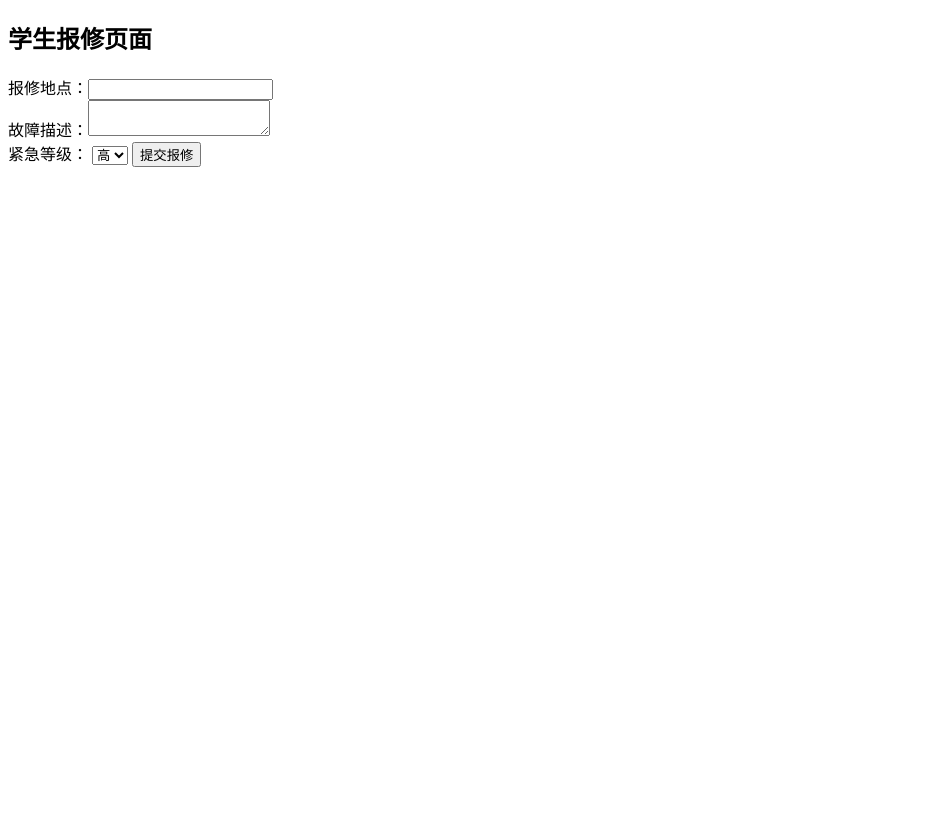
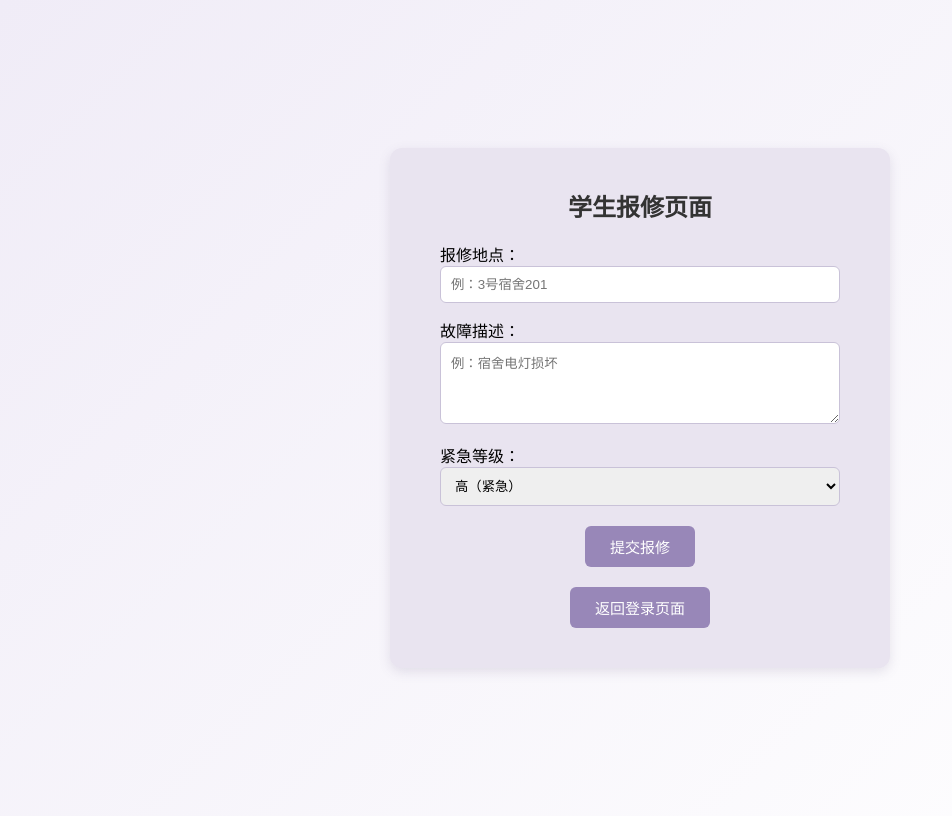
Before and after one commit to nannn12/dorm-repair-system, a Flask app: page /student in a window 1280 px wide. Shown: the whole page, without its empty margins (0-952 px from the left). Before the commit the page ends 167 px from the top, so only its background shows below. Run offline with Flask 3, Linux system fonts and the light colour scheme.

Commit message:
Update student.html

```diff
--- a/templates/student.html
+++ b/templates/student.html
@@ -1,20 +1,53 @@
 <!DOCTYPE html>
 <html>
+<head>
+<meta charset="utf-8">
+<title>学生报修</title>
+<style>
+body{background:linear-gradient(135deg,#f0ecf7,#ffffff);min-height:100vh;display:flex;justify-content:center;align-items:center;font-family:Microsoft Yahei;}
+.card{background:#e9e4f0;padding:40px 50px;border-radius:12px;box-shadow:0 4px 12px rgba(100,90,130,0.15);width:400px;}
+h2{text-align:center;color:#333;margin-top:0;}
+.item{margin:15px 0;}
+input,textarea,select{width:100%;padding:10px;border:1px solid #c9c2d8;border-radius:6px;box-sizing:border-box;}
+button{padding:10px 25px;background:#9887b8;color:white;border:none;border-radius:6px;font-size:15px;cursor:pointer;margin:0 8px;}
+button:hover{background:#806fa0;}
+.msg{color:#27ae60;text-align:center;font-size:14px;margin:10px 0;}
+.btn-row{text-align:center;margin-top:20px;}
+</style>
+</head>
 <body>
+<div class="card">
 <h2>学生报修页面</h2>
+{% with messages = get_flashed_messages() %}
+  {% if messages %}
+    {% for msg in messages %}
+    <p class="msg">{{ msg }}</p >
+    {% endfor %}
+  {% endif %}
+{% endwith %}
 <form method="post">
-报修地点：<input name="location"><br>
-故障描述：<textarea name="content"></textarea><br>
+<div class="item">
+报修地点：<input type="text" name="place" placeholder="例：3号宿舍201">
+</div>
+<div class="item">
+故障描述：<textarea name="desc" rows="4" placeholder="例：宿舍电灯损坏"></textarea>
+</div>
+<div class="item">
 紧急等级：
 <select name="level">
-<option>高</option>
-<option>中</option>
-<option>低</option>
+<option value="高">高（紧急）</option>
+<option value="中">中</option>
+<option value="低">低</option>
 </select>
+</div>
+<div class="btn-row">
 <button type="submit">提交报修</button>
+</div>
 </form>
-{% with msg = get_flashed_messages() %}
-{{msg[0]}}
-{% endwith %}
+<!-- ==========这里是修改的返回按钮========== -->
+<div class="btn-row">
+    <button type="button" onclick="location.href='/login'">返回登录页面</button>
+</div>
+</div>
 </body>
 </html>
```
